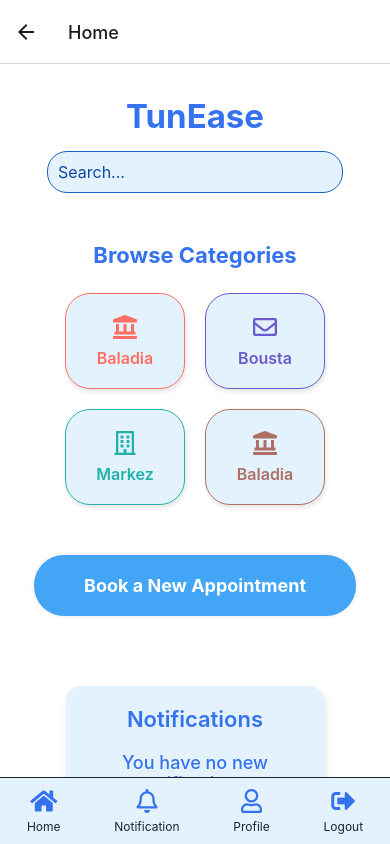
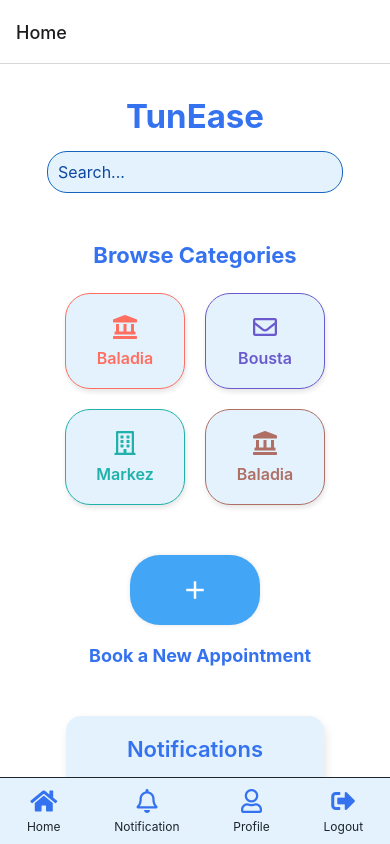
Before and after one commit to TunEase/TunEase, a React Native app in the folder my-app/: screen /Home in a window 390 px wide. Built offline with nearby package versions, Linux system fonts and the light colour scheme; no server answers.

Commit message:
homepage in progress

```diff
--- a/my-app/App.tsx
+++ b/my-app/App.tsx
@@ -31,7 +31,8 @@ export default function App() {
 
   return (
     <NavigationContainer>
-      <Stack.Navigator initialRouteName={user ? "Home" : "Login"}>
+      {/* <Stack.Navigator initialRouteName={user ? "Home" : "Login"}> */}
+      <Stack.Navigator initialRouteName="Home">
         <Stack.Screen name="Login" component={Login} />
         <Stack.Screen name="Signup" component={Signup} />
         <Stack.Screen name="Home" component={Home} />
--- a/my-app/screens/HomePage.tsx
+++ b/my-app/screens/HomePage.tsx
@@ -5,7 +5,9 @@ import {
   StyleSheet,
   Text,
   TouchableOpacity,
+  View,
 } from "react-native";
+import Icon from "react-native-vector-icons/MaterialIcons";
 import Header from "../components/HomePage/Banner";
 import Categories from "../components/HomePage/Categories";
 import Footer from "../components/HomePage/MainFooter";
@@ -24,8 +26,11 @@ const Home: React.FC<HomeProps> = ({ navigation }) => {
         <Header searchQuery={searchQuery} setSearchQuery={setSearchQuery} />
         <Categories navigation={navigation} />
         <TouchableOpacity style={styles.ctaButton}>
-          <Text style={styles.ctaText}>Book a New Appointment</Text>
+          <View style={styles.ctaContent}>
+            <Icon name="add" size={30} color="#FFFFFF" />
+          </View>
         </TouchableOpacity>
+        <Text style={styles.ctaText}>Book a New Appointment</Text>
         <Notification />
       </ScrollView>
       <Footer />
@@ -64,9 +69,14 @@ const styles = StyleSheet.create({
     shadowRadius: 5,
     elevation: 5,
   },
+  ctaContent: {
+    flexDirection: "row",
+    alignItems: "center",
+  },
   ctaText: {
     fontSize: 18,
-    color: "#FFFFFF",
+    color: "#3572EF",
     fontWeight: "700",
+    marginLeft: 10,
   },
 });
```
